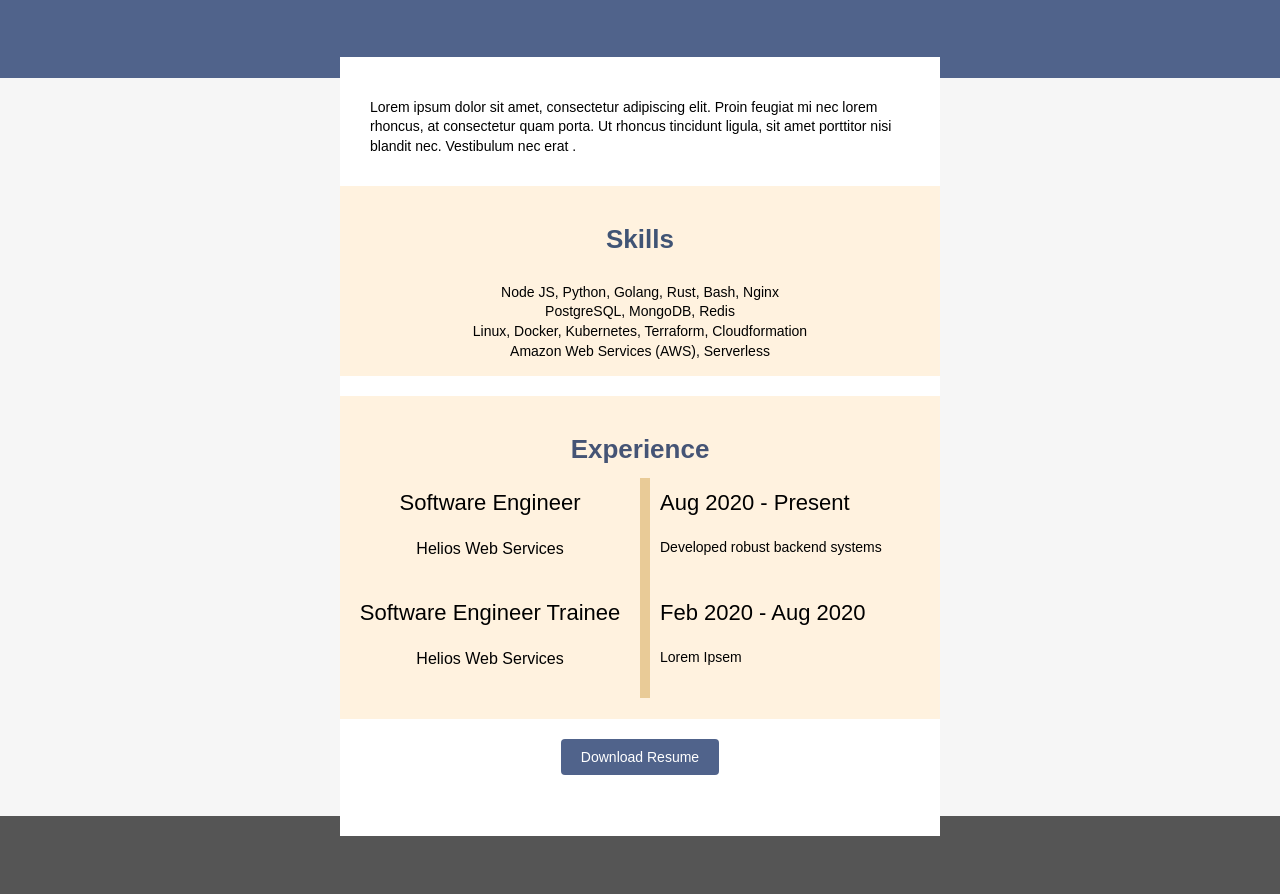
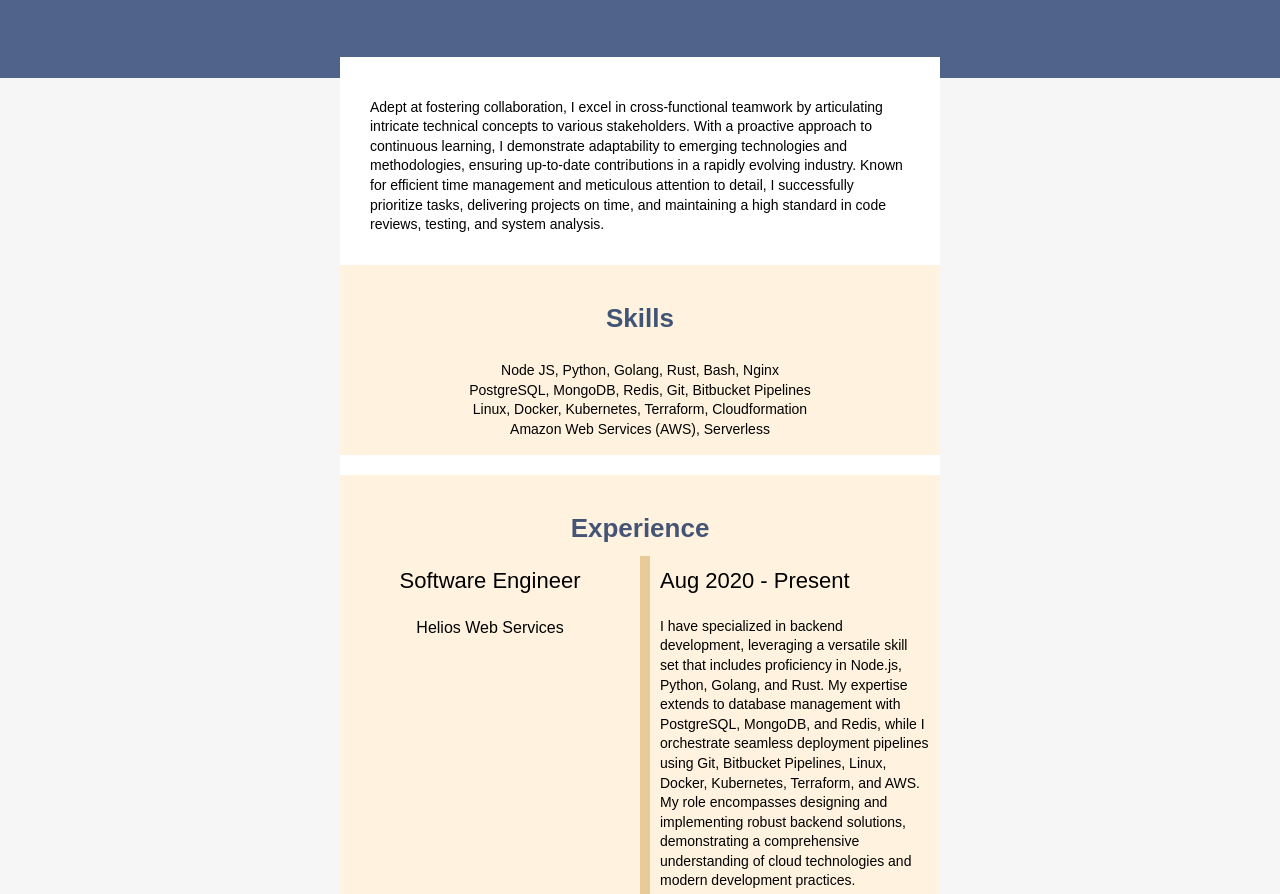
Before and after one commit to kunalmishra2020/kunalmishra2020.github.io, a plain HTML site: page index.html in a window 1280 px wide. Shown: the part 381-1275 px from the top of the page. Drawn offline with Linux system fonts and the light colour scheme.

Commit message:
updated content

```diff
--- a/index.html
+++ b/index.html
@@ -228,7 +228,7 @@
                                       <img
                                         align="center"
                                         border="0"
-                                        src="assets/user.png"
+                                        src="assets/photo.jpeg"
                                         alt="Image"
                                         title="Image"
                                         style="
@@ -670,11 +670,20 @@
                                   "
                                 >
                                   <p style="font-size: 14px; line-height: 140%">
-                                    Lorem ipsum dolor sit amet, consectetur
-                                    adipiscing elit. Proin feugiat mi nec lorem
-                                    rhoncus, at consectetur quam porta. Ut
-                                    rhoncus tincidunt ligula, sit amet porttitor
-                                    nisi blandit nec. Vestibulum nec erat .
+                                    Adept at fostering collaboration, I excel in
+                                    cross-functional teamwork by articulating
+                                    intricate technical concepts to various
+                                    stakeholders. With a proactive approach to
+                                    continuous learning, I demonstrate
+                                    adaptability to emerging technologies and
+                                    methodologies, ensuring up-to-date
+                                    contributions in a rapidly evolving
+                                    industry. Known for efficient time
+                                    management and meticulous attention to
+                                    detail, I successfully prioritize tasks,
+                                    delivering projects on time, and maintaining
+                                    a high standard in code reviews, testing,
+                                    and system analysis.
                                   </p>
                                 </div>
                               </td>
@@ -879,7 +888,8 @@
                                     Node JS, Python, Golang, Rust, Bash, Nginx
                                   </p>
                                   <p style="line-height: 140%">
-                                    PostgreSQL, MongoDB, Redis
+                                    PostgreSQL, MongoDB, Redis, Git, Bitbucket
+                                    Pipelines
                                   </p>
                                   <p style="line-height: 140%">
                                     Linux, Docker, Kubernetes, Terraform,
@@ -1389,9 +1399,22 @@
                                   "
                                 >
                                   <p style="line-height: 140%">
-                                    Developed robust backend systems
+                                    I have specialized in backend development,
+                                    leveraging a versatile skill set that
+                                    includes proficiency in Node.js, Python,
+                                    Golang, and Rust. My expertise extends to
+                                    database management with PostgreSQL,
+                                    MongoDB, and Redis, while I orchestrate
+                                    seamless deployment pipelines using Git,
+                                    Bitbucket Pipelines, Linux, Docker,
+                                    Kubernetes, Terraform, and AWS. My role
+                                    encompasses designing and implementing
+                                    robust backend solutions, demonstrating a
+                                    comprehensive understanding of cloud
+                                    technologies and modern development
+                                    practices.
                                   </p>
-                                  <p style="line-height: 140%"> </p>
+                                  <p style="line-height: 140%"></p>
                                 </div>
                               </td>
                             </tr>
@@ -1664,8 +1687,17 @@
                                     word-wrap: break-word;
                                   "
                                 >
-                                  <p style="line-height: 140%">Lorem Ipsem</p>
-                                  <p style="line-height: 140%"> </p>
+                                  <p style="line-height: 140%">
+                                    During my 6-month training, I honed my
+                                    skills in cloud computing and software
+                                    development. I actively contributed to
+                                    projects, gaining hands-on experience in
+                                    deploying applications and implementing
+                                    cloud solutions, showcasing my proficiency
+                                    in the dynamic field of software
+                                    development.
+                                  </p>
+                                  <p style="line-height: 140%"></p>
                                 </div>
                               </td>
                             </tr>
@@ -1877,7 +1909,7 @@
                               >
                                 <div align="center">
                                   <a
-                                    href="assets/KunalMishra.pdf"
+                                    href="assets/resume.pdf"
                                     target="_blank"
                                     class="v-button"
                                     style="
```
Also changed, not shown: assets/photo.jpeg (added), assets/user.png (deleted), 2 other files.
